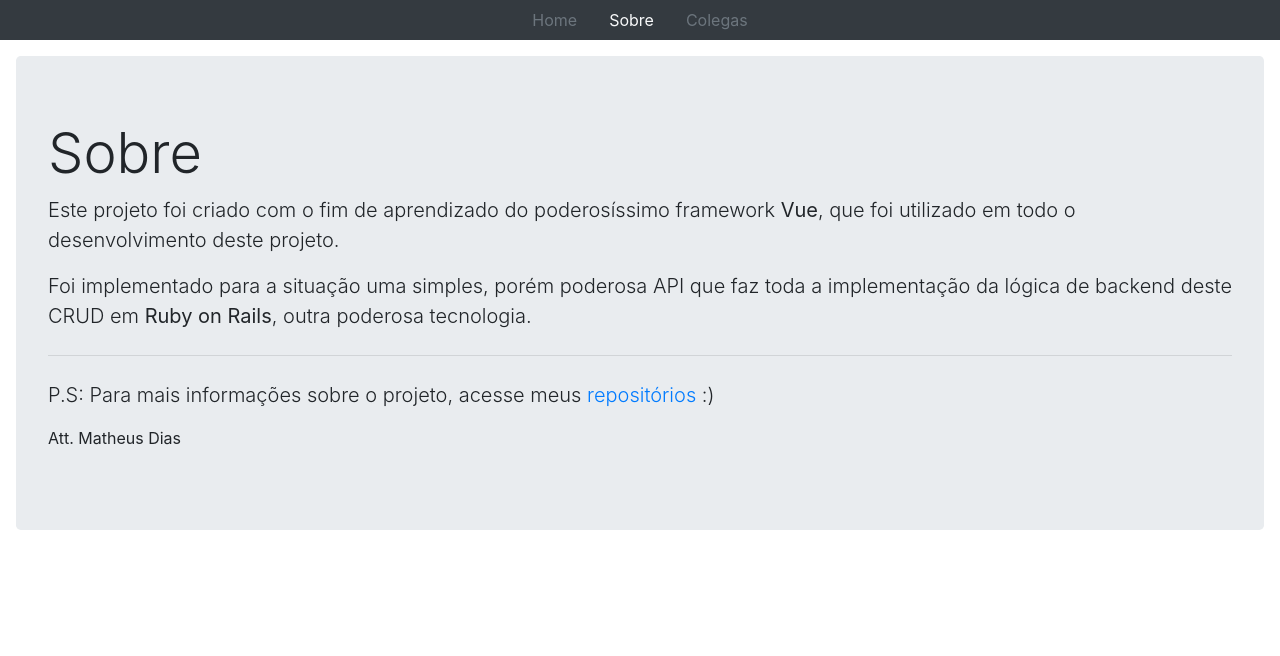
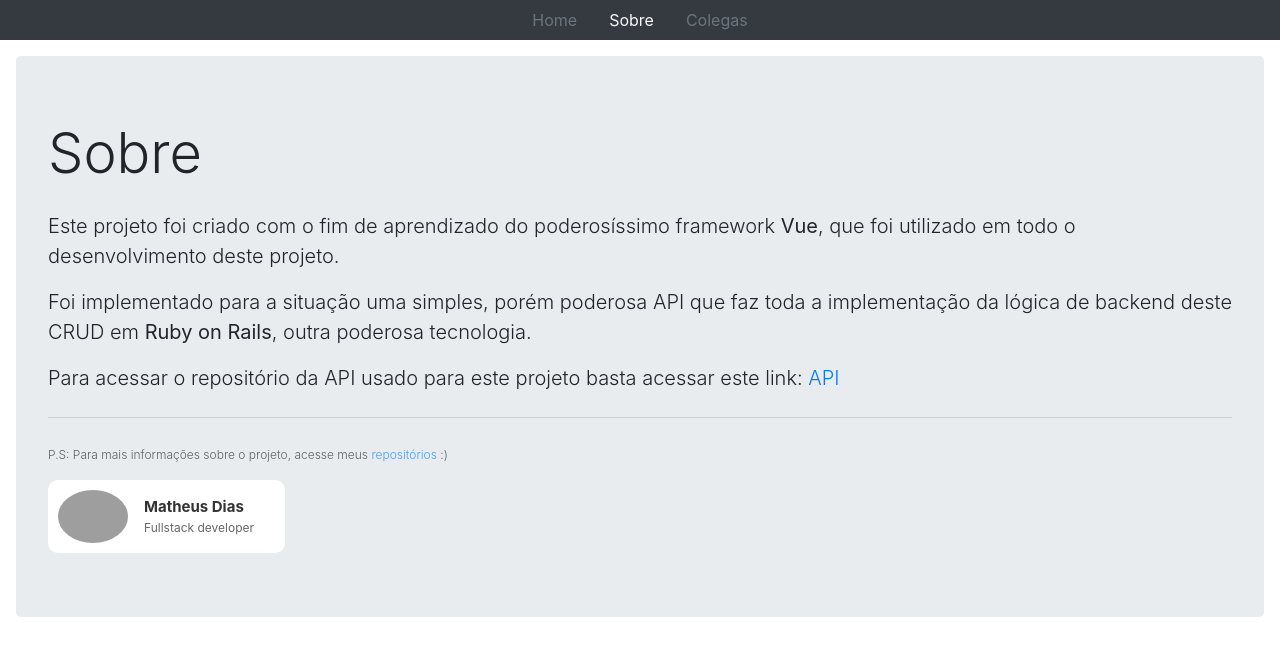
Before and after one commit to matheus-foscarinid/classmates_crud, a Vue app: page /about in a window 1280 px wide. Shown: the top 656 px of the page. Built offline with nearby package versions, Linux system fonts and the light colour scheme; grey boxes are pictures that could not be loaded.

Commit message:
feat(About): melhorando e adicionando mais informações no sobre do projeto

```diff
--- a/src/views/About.vue
+++ b/src/views/About.vue
@@ -1,7 +1,7 @@
 <template>
   <div class="about">
     <div class="jumbotron m-3">
-      <h1 class="display-4">Sobre</h1>
+      <h1 class="display-4 mb-4">Sobre</h1>
 
       <p class="lead">
         Este projeto foi criado com o fim de aprendizado do poderosíssimo
@@ -14,15 +14,61 @@
         backend deste CRUD em <b>Ruby on Rails</b>, outra poderosa tecnologia.
       </p>
 
+      <p class="lead">
+        Para acessar o repositório da API usado para este projeto basta acessar este link:
+        <a href="https://github.com/matheus-foscarinid/rails_orm">API</a>
+      </p>
+
       <hr class="my-4">
 
-      <p class="lead">
+      <p class="lead pt-1 extra">
         P.S: Para mais informações sobre o projeto, acesse meus <a href="https://github.com/matheus-foscarinid">repositórios</a> :)
       </p>
 
-      <p>
-        Att. Matheus Dias
-      </p>
+      <div class="icon-container">
+        <!-- O link é direto do Github mesmo, como é apenas para um projeto de brincadeira -->
+        <img class="icon" src="https://avatars.githubusercontent.com/u/57161520?v=4" />
+        <div class="text-container">
+          <span class="name ml-3">Matheus Dias</span>
+          <span class="title ml-3">Fullstack developer</span>
+        </div>
+      </div>
     </div>
   </div>
 </template>
+
+<style scoped>
+  .icon-container {
+    background-color: #fff;
+    padding: 10px;
+    border-radius: 10px;
+    width: 20%;
+    display: flex;
+  }
+
+  .text-container {
+    display: flex;
+    flex-direction: column;
+    justify-content: center;
+  }
+  .icon {
+    border-radius: 50%;
+    width: 70px;
+  }
+
+  .name {
+    font-size: 15px;
+    font-weight: bold;
+    color: #333;
+  }
+
+  .title {
+    font-size: 12px;
+    color: #666;
+  }
+
+  .extra {
+    font-size: 12px;
+    opacity: 0.7;
+  }
+</style>
```
